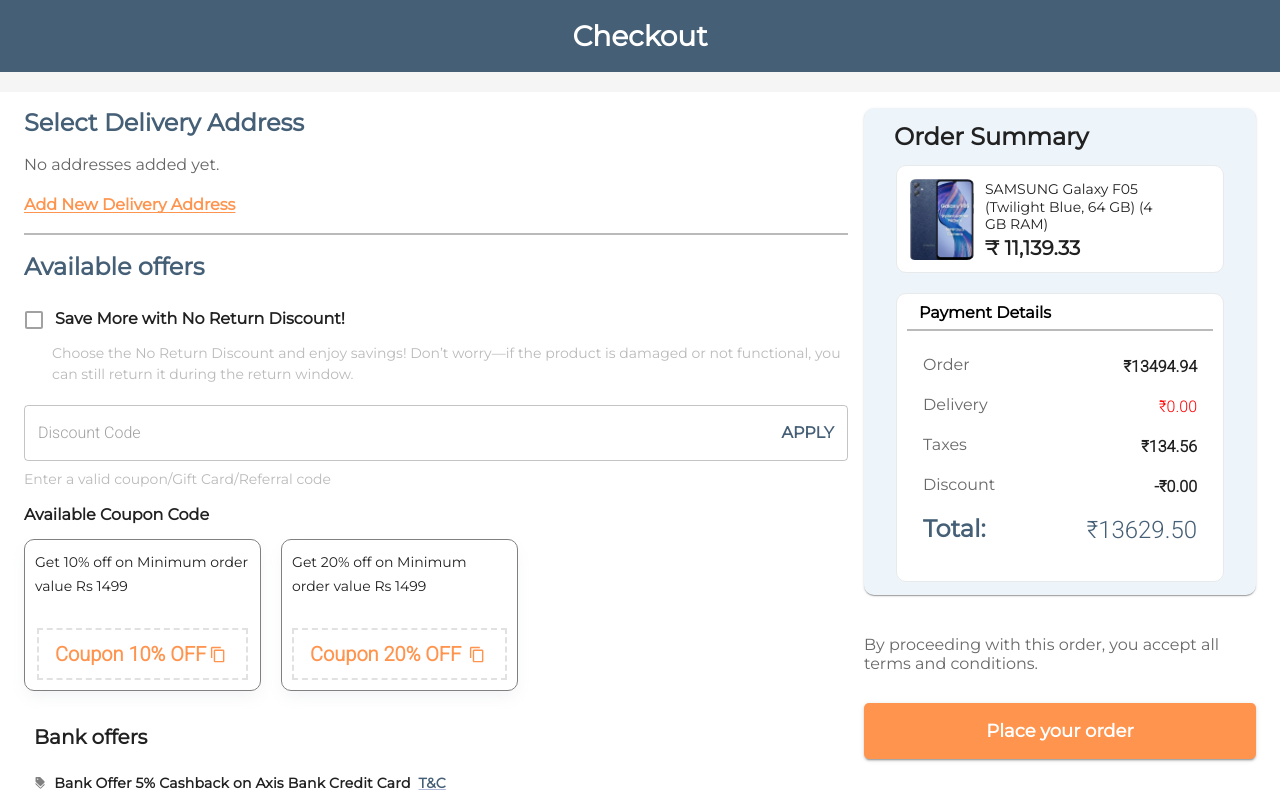
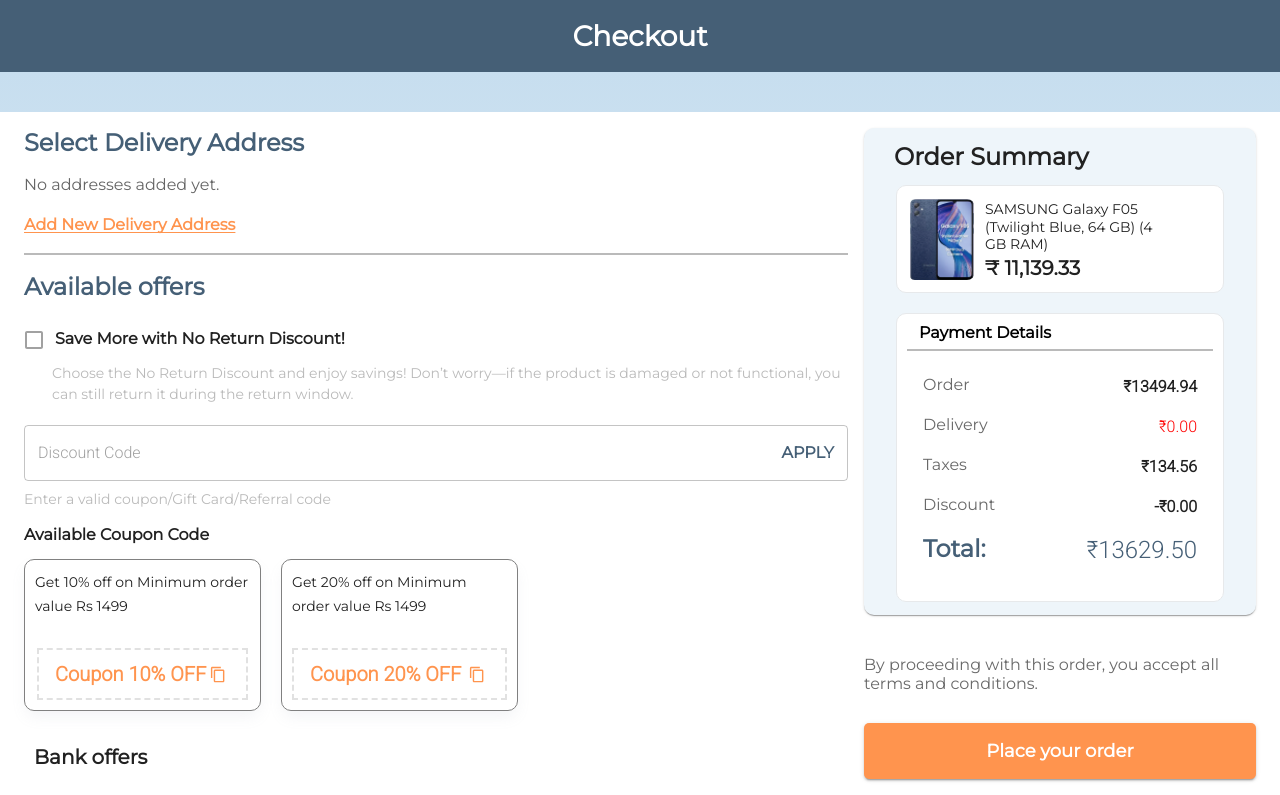
Before and after one commit to Vishalecs/indiaZONA1, a React (Create React App) app: page /checkout in a window 1280 px wide. Shown: the top 795 px of the page. Built offline with nearby package versions, Linux system fonts and the light colour scheme.

Commit message:
Update Checkout.jsx

```diff
--- a/src/pages/Checkout.jsx
+++ b/src/pages/Checkout.jsx
@@ -36,7 +36,8 @@
           justifyContent: 'center',
           alignItems: 'center',
           minHeight: '100vh',
-          backgroundColor: '#f5f5f5',
+          background: "linear-gradient(to bottom,#C7DEEF, #ffffff)"
+
         }}
       >
         <Container
@@ -47,7 +48,7 @@
             backgroundColor: '#fff',
             padding: '16px',
 
-            marginTop: '20px',
+            marginTop: '40px',
           }}
         >
           <Box
```
